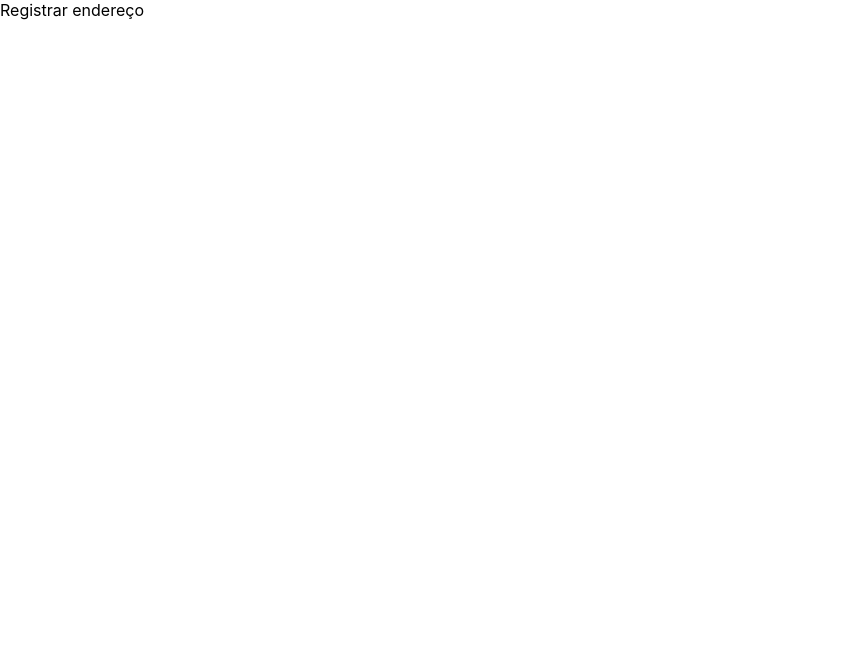
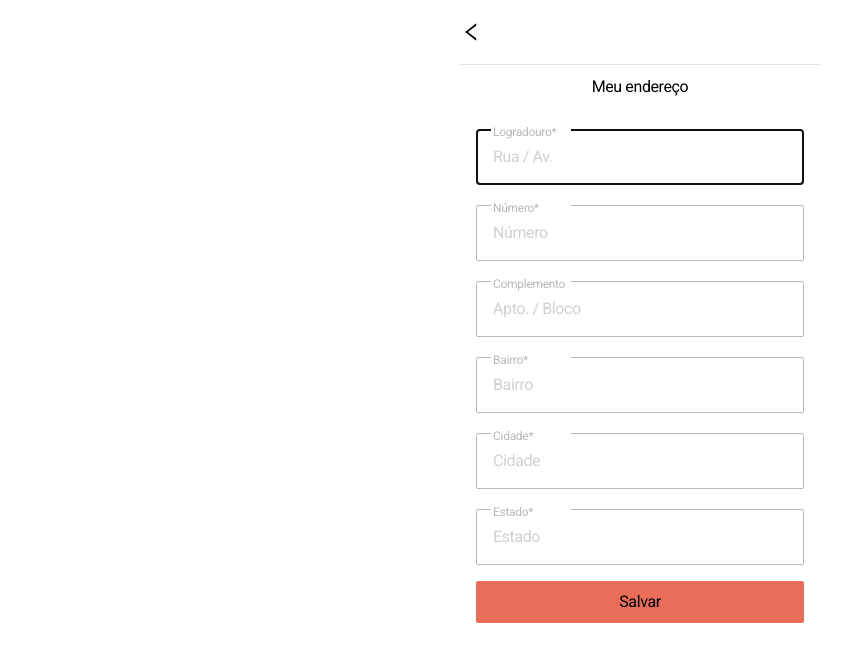
Before and after one commit to future4code/jackson-labe-food5, a React (Create React App) app: page /registro-endereco in a window 1280 px wide. Shown: the top 662 px of the page, without its empty margins (0-866 px from the left). Built offline with nearby package versions, Linux system fonts and the light colour scheme.

Commit message:
Lauyout da pagina de cadastro de endereço

```diff
--- a/package.json
+++ b/package.json
@@ -9,6 +9,7 @@
     "axios": "^0.20.0",
     "react": "^16.13.1",
     "react-dom": "^16.13.1",
+    "react-icons": "^3.11.0",
     "react-router-dom": "^5.2.0",
     "react-scripts": "3.4.1",
     "styled-components": "^5.2.0"
--- a/src/navigation/Coordinator.js
+++ b/src/navigation/Coordinator.js
@@ -33,3 +33,6 @@ export const goToProfileEditPage = (history) => {
 export const goToAdressEditPage = (history) => {
     history.push(`/editar-endereco`)
 }
+export const goBack = (history) => {
+    history.goBack()
+}
--- a/src/screens/RegisterAdressPage/RegisterAdressForm.js
+++ b/src/screens/RegisterAdressPage/RegisterAdressForm.js
@@ -0,0 +1,76 @@
+import React from 'react'
+import {
+    Form,
+    Label,
+    Button,
+  } from './styled-register-adress'
+import { goToHomepage } from '../../navigation/Coordinator'
+import {useHistory} from 'react-router-dom'
+
+const RegisterAdressForm = () => {
+    const history = useHistory()
+    return (
+        <Form>
+        <Label htmlFor="email-login">
+          <span>Logradouro*</span>
+          <input
+            id="logradouro"
+            type="text"
+            placeholder="Rua / Av."
+            required
+            autoFocus
+          />
+        </Label>
+
+        <Label htmlFor="password-login">
+          <span>Número*</span>
+          <input
+            id="number-home"
+            type="number"
+            placeholder="Número"
+            required
+          />
+        </Label>
+        <Label htmlFor="password-login">
+          <span>Complemento</span>
+          <input
+            id="complemento-home"
+            type="text"
+            placeholder="Apto. / Bloco"
+            required
+          />
+        </Label>
+        <Label htmlFor="password-login">
+          <span>Bairro*</span>
+          <input
+            id="bairro"
+            type="text"
+            placeholder="Bairro"
+            required
+          />
+        </Label>
+        <Label htmlFor="password-login">
+          <span>Cidade*</span>
+          <input
+            id="cidade"
+            type="text"
+            placeholder="Cidade"
+            required
+          />
+        </Label>
+        <Label htmlFor="password-login">
+          <span>Estado*</span>
+          <input
+            id="estado"
+            type="text"
+            placeholder="Estado"
+            required
+          />
+        </Label>
+
+        <Button type="submit" onClick={() => goToHomepage(history)}>Salvar</Button>
+      </Form>
+    )
+}
+
+export default RegisterAdressForm
--- a/src/screens/RegisterAdressPage/RegisterAdressPage.js
+++ b/src/screens/RegisterAdressPage/RegisterAdressPage.js
@@ -1,8 +1,29 @@
 import React from 'react';
+import {
+  Container,
+  Title,
+  Form,
+  Label,
+  Button,
+  Bar,
+  BackIcon,
+  Black,
+} from './styled-register-adress'
+import RegisterAdressForm from './RegisterAdressForm'
+import {goBack} from '../../navigation/Coordinator'
+import {useHistory} from 'react-router-dom'
 
 const RegisterAdressPage = () => {
+  const history = useHistory()
   return (
-    <div>Registrar endereço</div>
+    <Container>
+      <Bar>
+        <Black></Black>
+        <BackIcon onClick={() => goBack(history)}></BackIcon>
+      </Bar>
+      <Title>Meu endereço</Title>
+      <RegisterAdressForm />
+    </Container>
   );
 }
 
--- a/src/screens/RegisterAdressPage/styled-register-adress.js
+++ b/src/screens/RegisterAdressPage/styled-register-adress.js
@@ -0,0 +1,114 @@
+import styled from 'styled-components'
+import { Link } from 'react-router-dom'
+import { AiOutlineLeft } from "react-icons/ai";
+
+export const Container = styled.div`
+  display: flex;
+  flex-direction: column;
+  align-items: center;
+
+  * {
+    box-sizing: border-box;
+    font-family: 'Roboto', sans-serif;
+  }
+`
+
+export const Logo = styled.img`
+  height: 58px;
+  width: 104px;
+  margin-top: 88px;
+  margin-bottom: 28px;
+`
+
+export const Title = styled.h2`
+    width: 296px;
+  height: 18px;
+  font-size: 16px;
+  font-weight: normal;
+  font-stretch: normal;
+  font-style: normal;
+  line-height: normal;
+  letter-spacing: -0.39px;
+  text-align: center;
+  color: var(--black);
+`
+
+export const Form = styled.form`
+  display: flex;
+  flex-direction: column;
+`
+
+export const Label = styled.label`
+  display: flex;
+  flex-direction: column;
+
+  span {
+    position: relative;
+    top: 14px;
+    left: 15px;
+    width: 80px;
+    height: 20px;
+    padding: 2px;
+    font-size: 12px;
+    font-weight: 400;
+    font-stretch: normal;
+    font-style: normal;
+    line-height: normal;
+    letter-spacing: -0.29px;
+    background-color: white;
+    color: #b8b8b8;
+  }
+
+
+  input {
+    width: 328px;
+    height: 56px;
+    border-radius: 2px;
+    border: solid 1px #b8b8b8;
+    font-size: 16px;
+    font-weight: normal;
+    font-stretch: normal;
+    font-style: normal;
+    line-height: normal;
+    letter-spacing: -0.39px;
+    font-weight: 400;
+    padding: 19px 48px 19px 16px;
+  }
+
+  input::placeholder {
+    color: #d0d0d0;
+  }
+`
+export const Button = styled.button`
+  height: 42px;
+  border-radius: 2px;
+  background-color: #e86e5a;
+  border: none;
+  margin-top: 16px;
+  font-size: 16px;
+  font-weight: 400;
+  font-stretch: normal;
+  font-style: normal;
+  line-height: normal;
+  letter-spacing: -0.39px;
+  text-align: center;
+  color: var(--black);
+`
+export const Bar = styled.div`
+    width: 360px;
+  height: 64px;
+  -webkit-backdrop-filter: blur(10px);
+  backdrop-filter: blur(10px);
+  box-shadow: 0 0.5px 0 0 rgba(0, 0, 0, 0.25);
+  background-color: var(--white);
+
+`
+export const BackIcon = styled(AiOutlineLeft)`
+    width: 23px;
+    height: 24px;
+    object-fit: contain;
+`
+export const Black = styled.div`
+    width: 360px;
+    height: 20px;
+`
```
Also changed, not shown: 1 other file (tests, documents, lock files or other folders).
